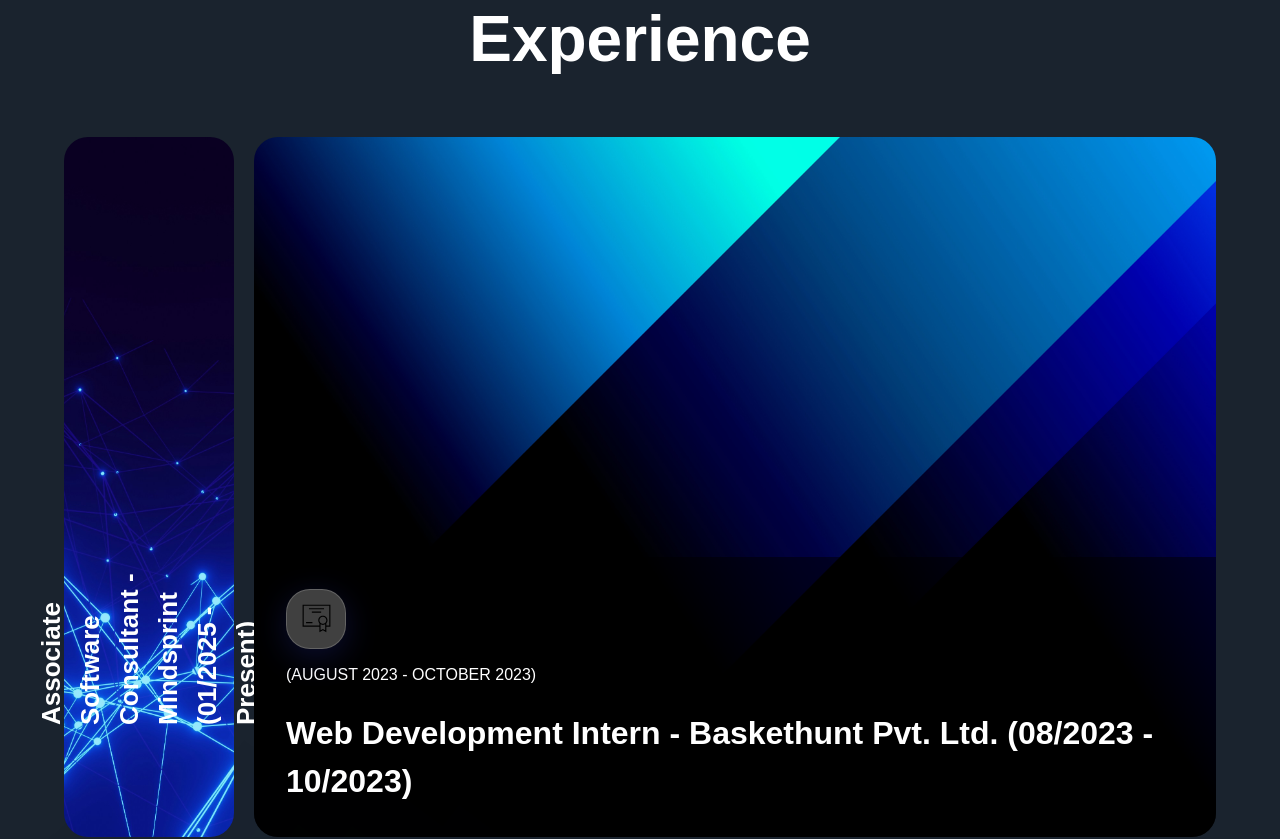
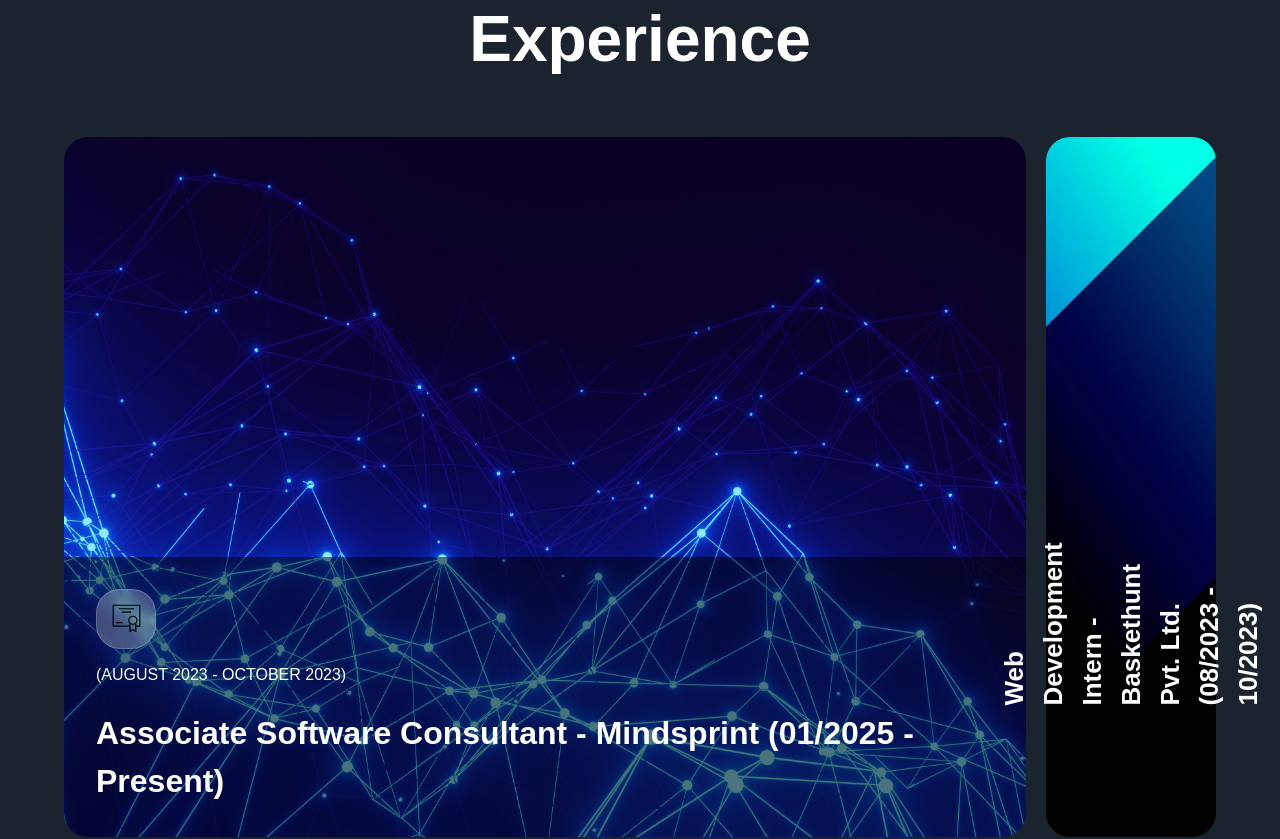
Before and after one commit to Shashwat2244/portfolio, a Next.js app in the folder project_metaverse-main/: page / in a window 1280 px wide. Shown: the part 4660-5499 px from the top of the page. Built offline with nearby package versions, Linux system fonts and the light colour scheme; a web font is replaced by a local one.

Commit message:
Update index.js

```diff
--- a/project_metaverse-main/constants/index.js
+++ b/project_metaverse-main/constants/index.js
@@ -45,11 +45,11 @@
 
 export const experienceFeatures = [
   {
-    id: 'exp-2',
+    id: 'exp-1',
     imgUrl: '/bg2.jpg',
     title: 'Associate Software Consultant - Mindsprint (01/2025 - Present)',
   },{
-    id: 'exp-1',
+    id: 'exp-2',
     link: 'https://drive.google.com/drive/folders/1wIk3bxch2mcXD6V7HzD5PWH_FxYnw5fG?usp=sharing',
     imgUrl: '/bg1.jpg',
     title: 'Web Development Intern - Baskethunt Pvt. Ltd. (08/2023 - 10/2023)',
```
